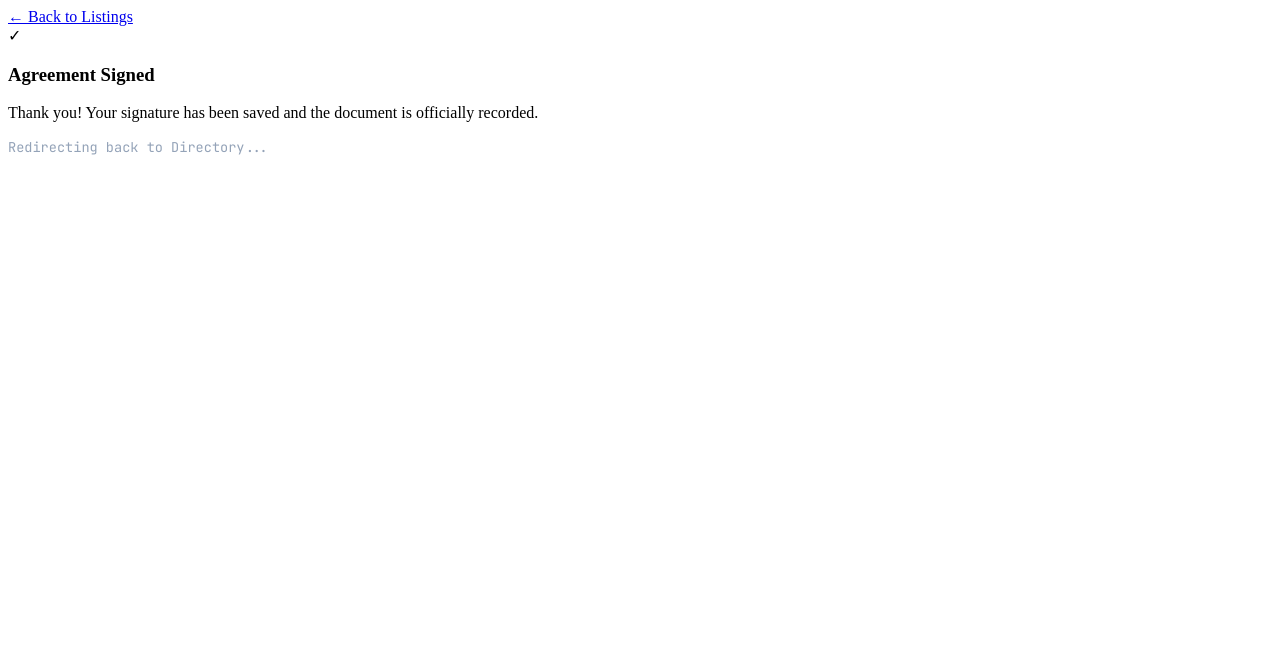
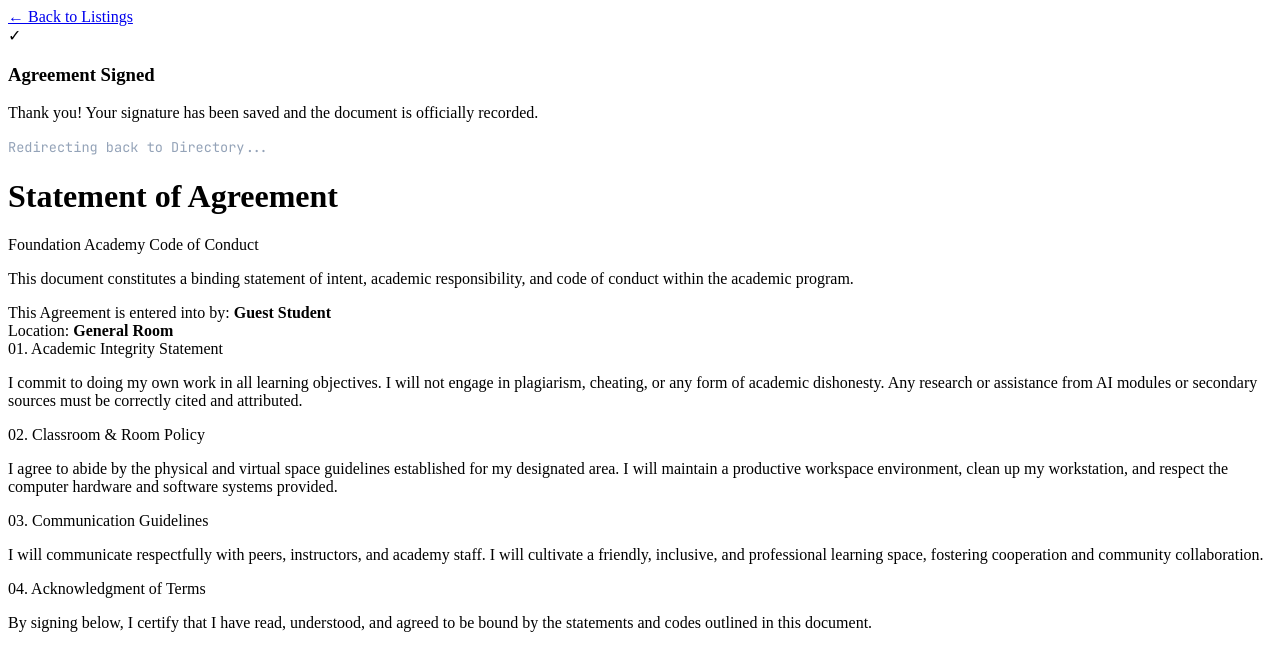
Before and after one commit to AlexHybrid/FairShare-G042, a Flask app: page /agreement in a window 1280 px wide. Shown: the top 671 px of the page. Run offline with Flask 3, Linux system fonts and the light colour scheme; some web fonts are replaced.

Commit message:
Contract statement content

```diff
--- a/templates/agreement.html
+++ b/templates/agreement.html
@@ -30,3 +30,40 @@
                 <p class="success-text">Thank you! Your signature has been saved and the document is officially recorded.</p>
                 <p style="font-size: 0.85rem; color: #94A3B8; font-family: 'JetBrains Mono', monospace;">Redirecting back to Directory...</p>
             </div>
+
+                        <!-- Contract Header -->
+            <div class="doc-header">
+                <h1 class="doc-title">Statement of Agreement</h1>
+                <span class="doc-subtitle">Foundation Academy Code of Conduct</span>
+            </div>
+
+            <!-- Contract Statement Content -->
+            <div class="doc-body">
+                <p>This document constitutes a binding statement of intent, academic responsibility, and code of conduct within the academic program.</p>
+
+                <div class="highlight-box">
+                    This Agreement is entered into by: <strong id="studentName">Guest Student</strong>
+                    <br>
+                    Location: <strong id="roomNameText">General Room</strong>
+                </div>
+
+                <div class="clause-title">
+                    <span class="clause-num">01.</span> Academic Integrity Statement
+                </div>
+                <p>I commit to doing my own work in all learning objectives. I will not engage in plagiarism, cheating, or any form of academic dishonesty. Any research or assistance from AI modules or secondary sources must be correctly cited and attributed.</p>
+
+                <div class="clause-title">
+                    <span class="clause-num">02.</span> Classroom & Room Policy
+                </div>
+                <p>I agree to abide by the physical and virtual space guidelines established for my designated area. I will maintain a productive workspace environment, clean up my workstation, and respect the computer hardware and software systems provided.</p>
+
+                <div class="clause-title">
+                    <span class="clause-num">03.</span> Communication Guidelines
+                </div>
+                <p>I will communicate respectfully with peers, instructors, and academy staff. I will cultivate a friendly, inclusive, and professional learning space, fostering cooperation and community collaboration.</p>
+
+                <div class="clause-title">
+                    <span class="clause-num">04.</span> Acknowledgment of Terms
+                </div>
+                <p>By signing below, I certify that I have read, understood, and agreed to be bound by the statements and codes outlined in this document.</p>
+            </div>
```
